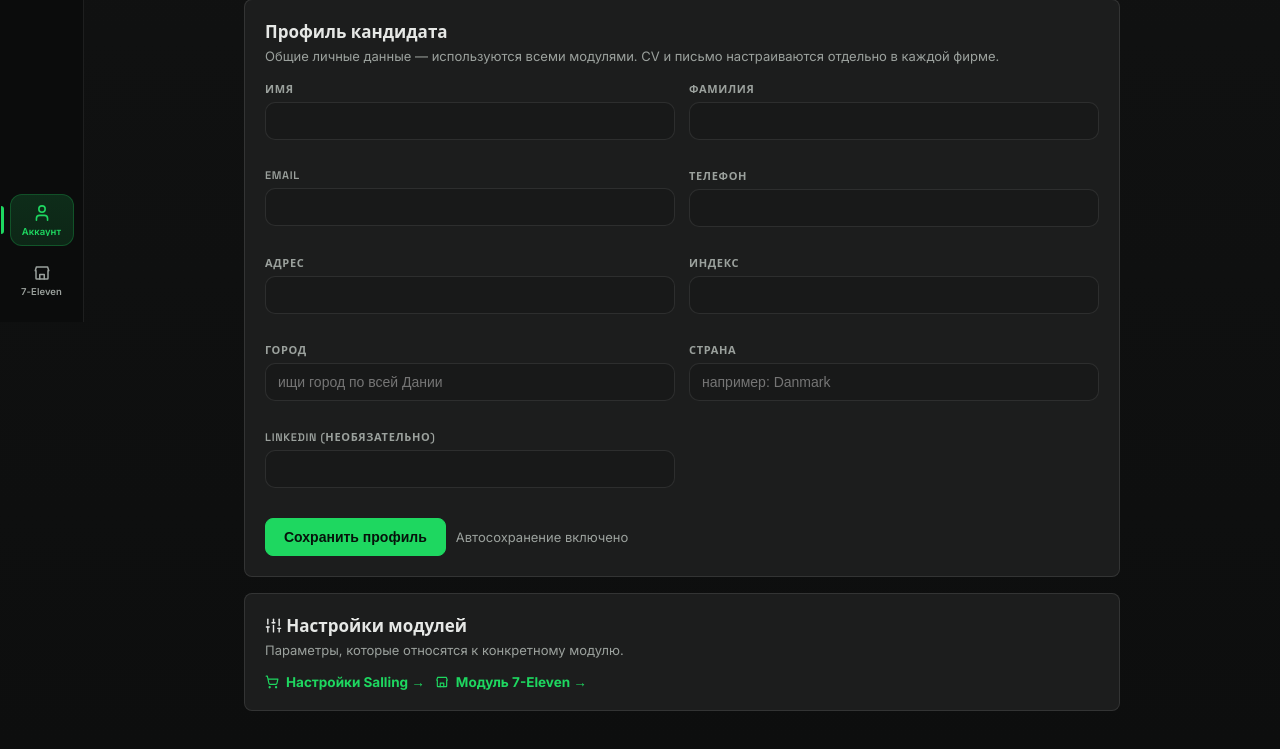
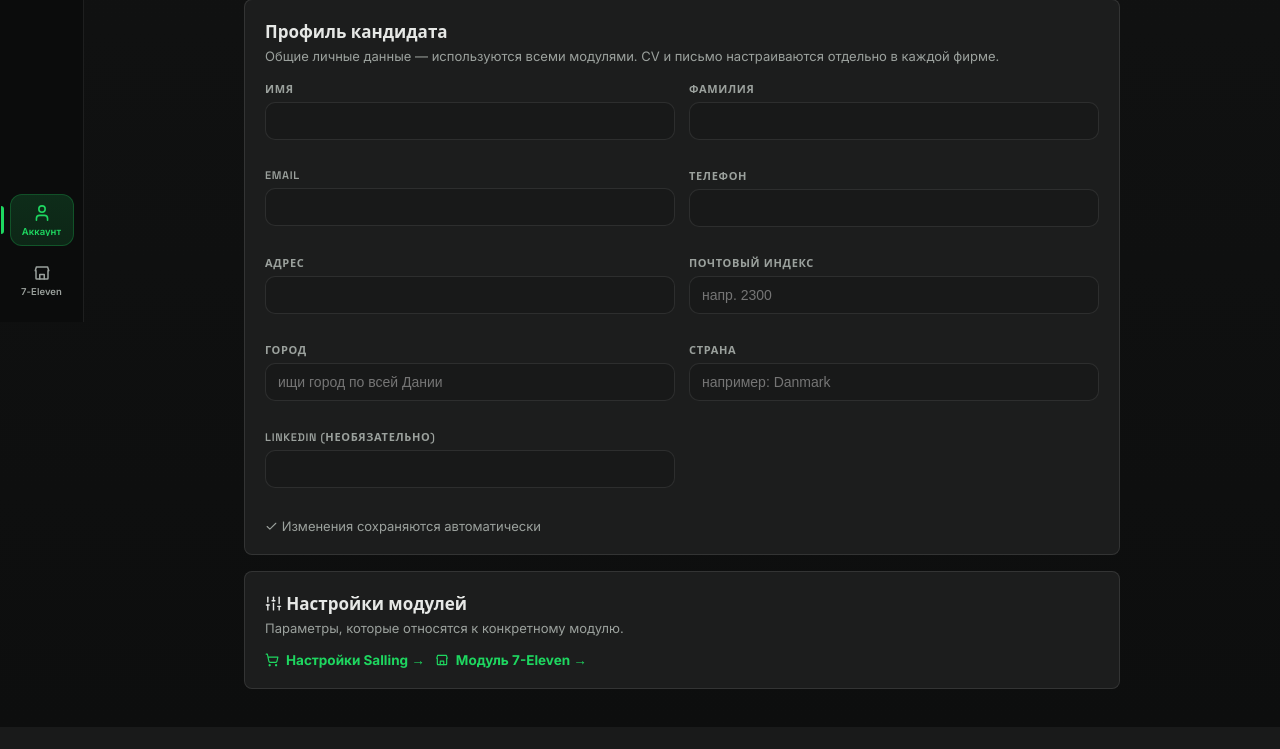
Before and after one commit to wexwxee/wexflow, a FastAPI app: page /account in a window 1280 px wide. Shown: the part 478-1227 px from the top of the page. After the commit the page ends 1167 px from the top, so only its background shows below. Run offline with FastAPI, Linux system fonts and the light colour scheme; data that the repository does not hold is empty.

Commit message:
ux(clarity): микротексты ясности на вакансии и в аккаунте (F18/F20/F21)
- detail.html: статус-метка «Подал» → «Подано» (состояние, не действие),
  кнопка-действие «Подать →» → «Подать заявку →» — не путаются между собой.
- account.html: убрана лишняя кнопка «Сохранить профиль» (профиль и так
  сохраняется автоматически), статус переименован в «Изменения сохраняются
  автоматически».
- account.html: поле «Индекс» → «Почтовый индекс» + пример «напр. 2300».

Co-Authored-By: Claude Opus 4.8 <noreply@anthropic.com>

```diff
--- a/templates/account.html
+++ b/templates/account.html
@@ -517,13 +517,13 @@
       <div class="field"><label class="lbl">Email</label><input type="email" name="email" value="{{ profile.email or '' }}" data-required="Email" autocomplete="email"><div class="req">Заполни email</div></div>
       <div class="field"><label class="lbl">Телефон</label><input type="tel" name="phone" value="{{ profile.phone or '' }}" data-required="Телефон" autocomplete="tel"><div class="req">Заполни телефон</div></div>
       <div class="field"><label class="lbl">Адрес</label><input type="text" name="address" value="{{ profile.address or '' }}" data-required="Адрес" autocomplete="street-address"><div class="req">Заполни адрес</div></div>
-      <div class="field"><label class="lbl">Индекс</label><input type="text" name="zipcode" value="{{ profile.zip or '' }}" data-required="Индекс" autocomplete="postal-code"><div class="req">Заполни индекс</div></div>
+      <div class="field"><label class="lbl">Почтовый индекс</label><input type="text" name="zipcode" value="{{ profile.zip or '' }}" data-required="Почтовый индекс" autocomplete="postal-code" placeholder="напр. 2300"><div class="req">Заполни почтовый индекс</div></div>
       <div class="field" data-suggest='{{ city_options|tojson }}' data-suggest-kind="city"><label class="lbl">Город</label><input type="text" name="city" value="{{ profile.city or '' }}" data-required="Город" autocomplete="off" placeholder="ищи город по всей Дании"><div class="req">Выбери или введи город</div><div class="suggest-menu"></div></div>
       <div class="field" data-suggest='{{ country_options|tojson }}' data-suggest-kind="country"><label class="lbl">Страна</label><input type="text" name="country" value="{{ profile.country or '' }}" data-required="Страна" autocomplete="off" placeholder="например: Danmark"><div class="req">Выбери страну</div><div class="suggest-menu"></div></div>
       <div class="field"><label class="lbl">LinkedIn (необязательно)</label><input type="text" name="linkedin" value="{{ profile.linkedin or '' }}"></div>
     </div>
 
-    <div class="actions" style="margin-top:16px;"><button class="primary" type="submit">Сохранить профиль</button><span id="autosaveStatus" class="autosave">Автосохранение включено</span></div>
+    <div class="actions" style="margin-top:16px;"><span id="autosaveStatus" class="autosave">{{ ic.i('check', 13) }} Изменения сохраняются автоматически</span></div>
   </form>
 
   <!-- Подписка (заготовка) -->
--- a/templates/detail.html
+++ b/templates/detail.html
@@ -63,13 +63,13 @@
       <span class="lbl">Статус заявки:</span>
       {% set sticons = {'applied':'check','interview':'phone','offer':'award','rejected':'x','seen':'undo'} %}
       <form method="post" action="/job/{{ job.id }}/status" style="display:inline-flex;gap:7px;flex-wrap:wrap;">
-        {% for val,txt in [('applied','Подал'),('interview','Собеседование'),('offer','Оффер'),('rejected','Отказ'),('seen','Сброс')] %}
+        {% for val,txt in [('applied','Подано'),('interview','Собеседование'),('offer','Оффер'),('rejected','Отказ'),('seen','Сброс')] %}
           <button class="st {{ 'cur' if job.status==val }}" name="status" value="{{ val }}">{{ ic.i(sticons[val], 13) }} {{ txt }}</button>
         {% endfor %}
       </form>
     </div>
     <p style="margin-top:14px;">
-      <a href="/job/{{ job.id }}/apply"><button class="primary">{{ ic.i('send', 14) }} Подать →</button></a>
+      <a href="/job/{{ job.id }}/apply"><button class="primary">{{ ic.i('send', 14) }} Подать заявку →</button></a>
       <a href="{{ maps_url }}"><button class="secondary">{{ ic.i('map', 14) }} Маршрут в Google Maps</button></a>
     </p>
     {% if has_home and job.lat is not none %}
```
